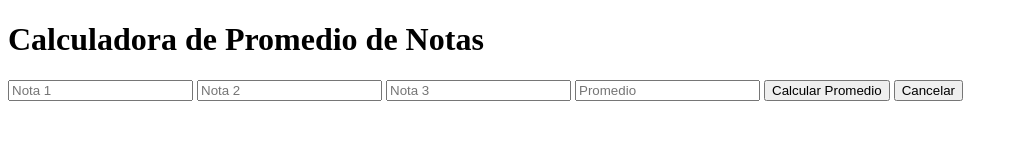
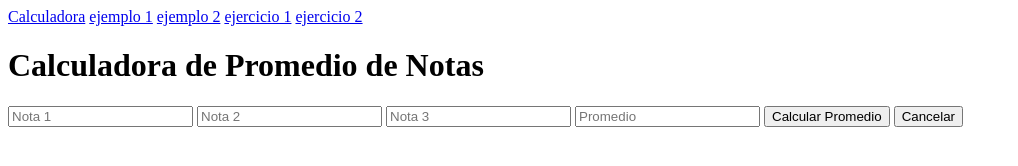
Before and after one commit to Stephanie-11/PracticaJS, a plain HTML site: page ejercicio1.html in a window 1280 px wide. Shown: the whole page, without its empty margins (0-1018 px from the left). Drawn offline with Linux system fonts and the light colour scheme.

Commit message:
actualice los codigos

```diff
--- a/ejercicio1.html
+++ b/ejercicio1.html
@@ -5,6 +5,12 @@
     <title>Calculadora de Promedio</title>
 </head>
 <body>
+
+    <a href="index.html">Calculadora</a>
+    <a href="ejemplo1.html">ejemplo 1</a>
+    <a href="ejemplo2.html">ejemplo 2</a>
+    <a href="ejercicio1.html">ejercicio 1</a>
+    <a href="ejercicio2.html">ejercicio 2</a>
 
     <h1>Calculadora de Promedio de Notas</h1>
 
@@ -18,7 +24,7 @@
         <button type="reset">Cancelar</button>
     </form>
 
-    <script src="ejercicio1.js"></script>
+    <script src="js/ejercicio1.js"></script>
 
 </body>
 </html>
```
Also changed, not shown: ejemplo1.html (+6 -0 lines), ejemplo2.html (+5 -0 lines), ejercicio2.html (+6 -0 lines), index.html (+6 -2 lines).
